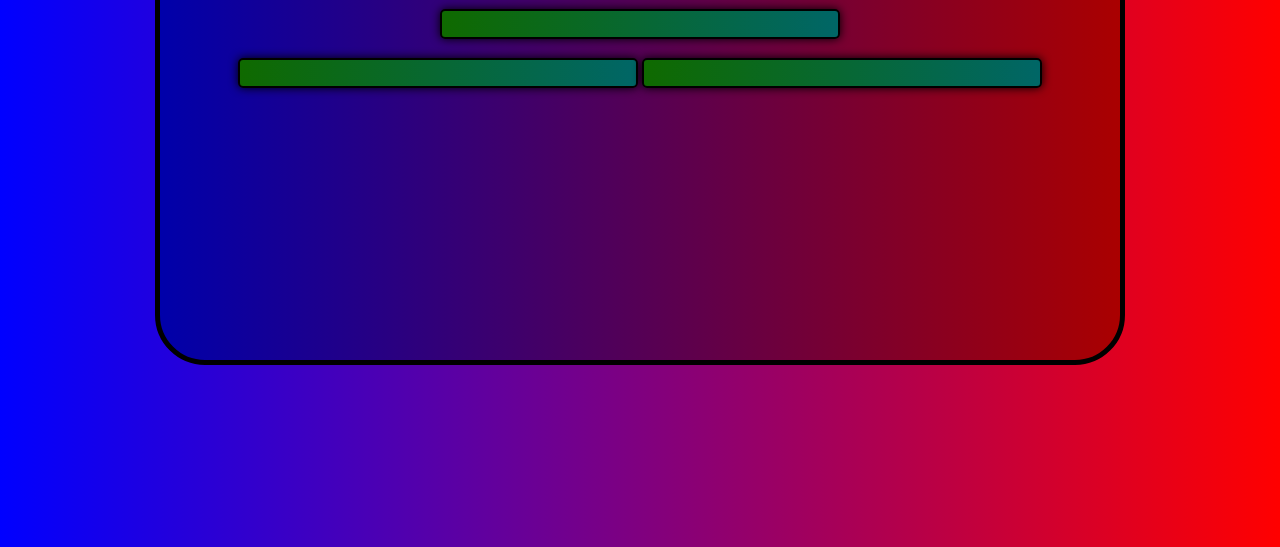
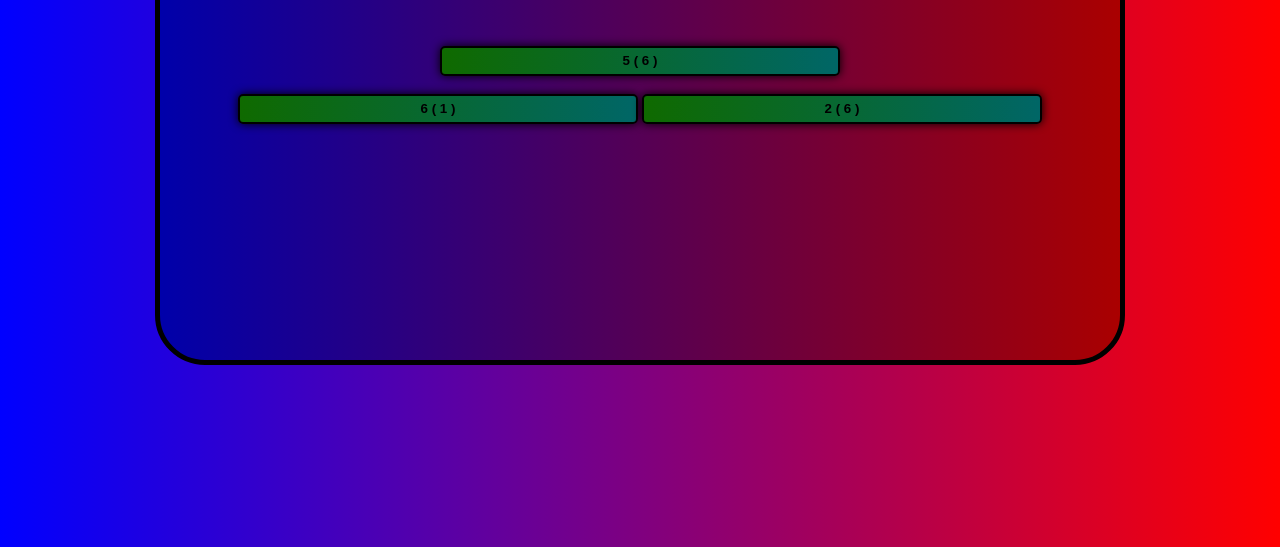
Before and after one commit to Kerem3530/MatOyunu, a plain HTML site: page Bolme.html in a window 1280 px wide. Shown: the part 253-800 px from the top of the page. Drawn offline with Linux system fonts and the light colour scheme.

Commit message:
Update Bolme.html

```diff
--- a/Bolme.html
+++ b/Bolme.html
@@ -126,6 +126,7 @@ function yeniSoru() {
                 }
             });
         }
+        yeniSoru();
     </script>
 </body>
 </html>
```
Lines whose indentation alone changed are shown as unchanged.
